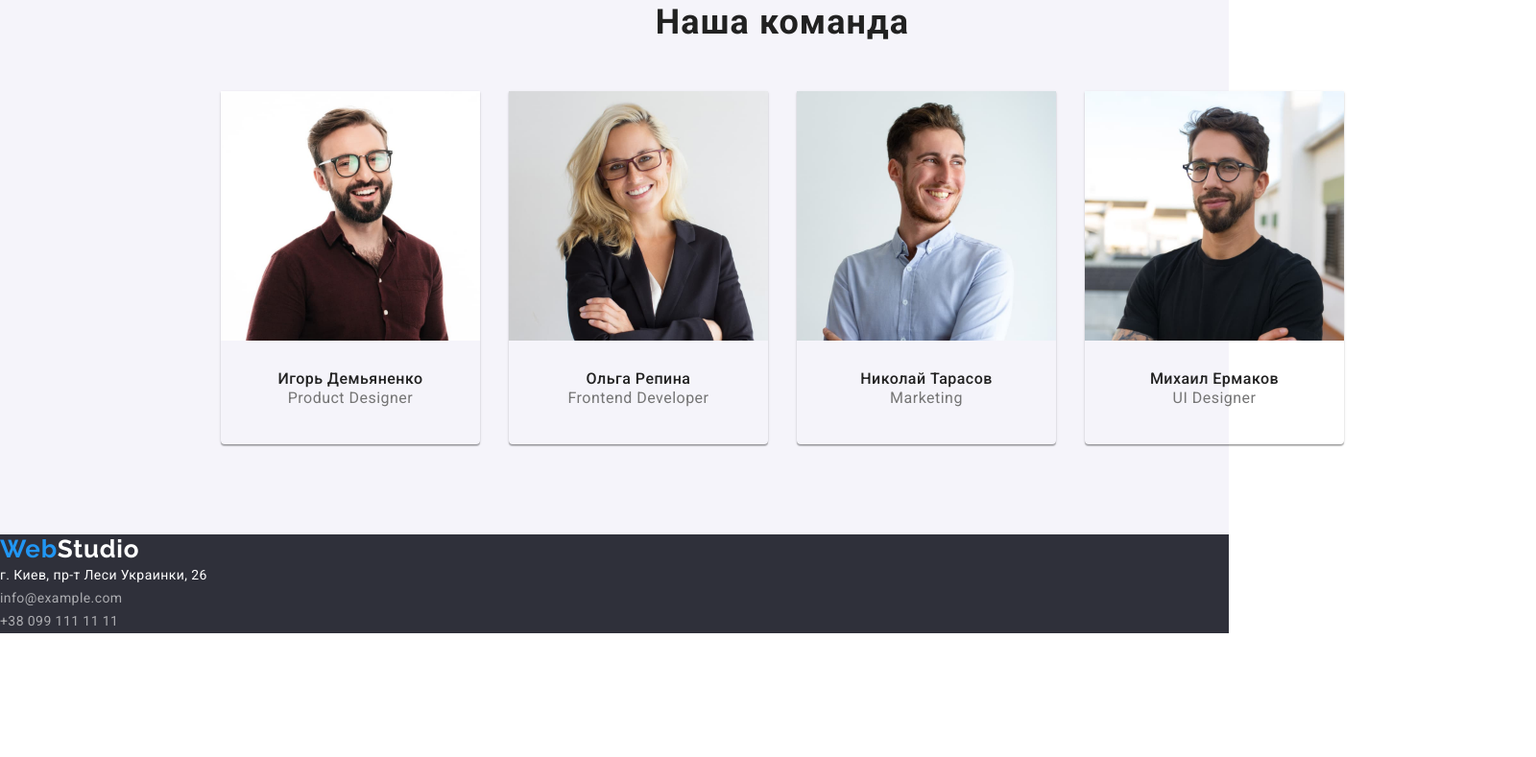
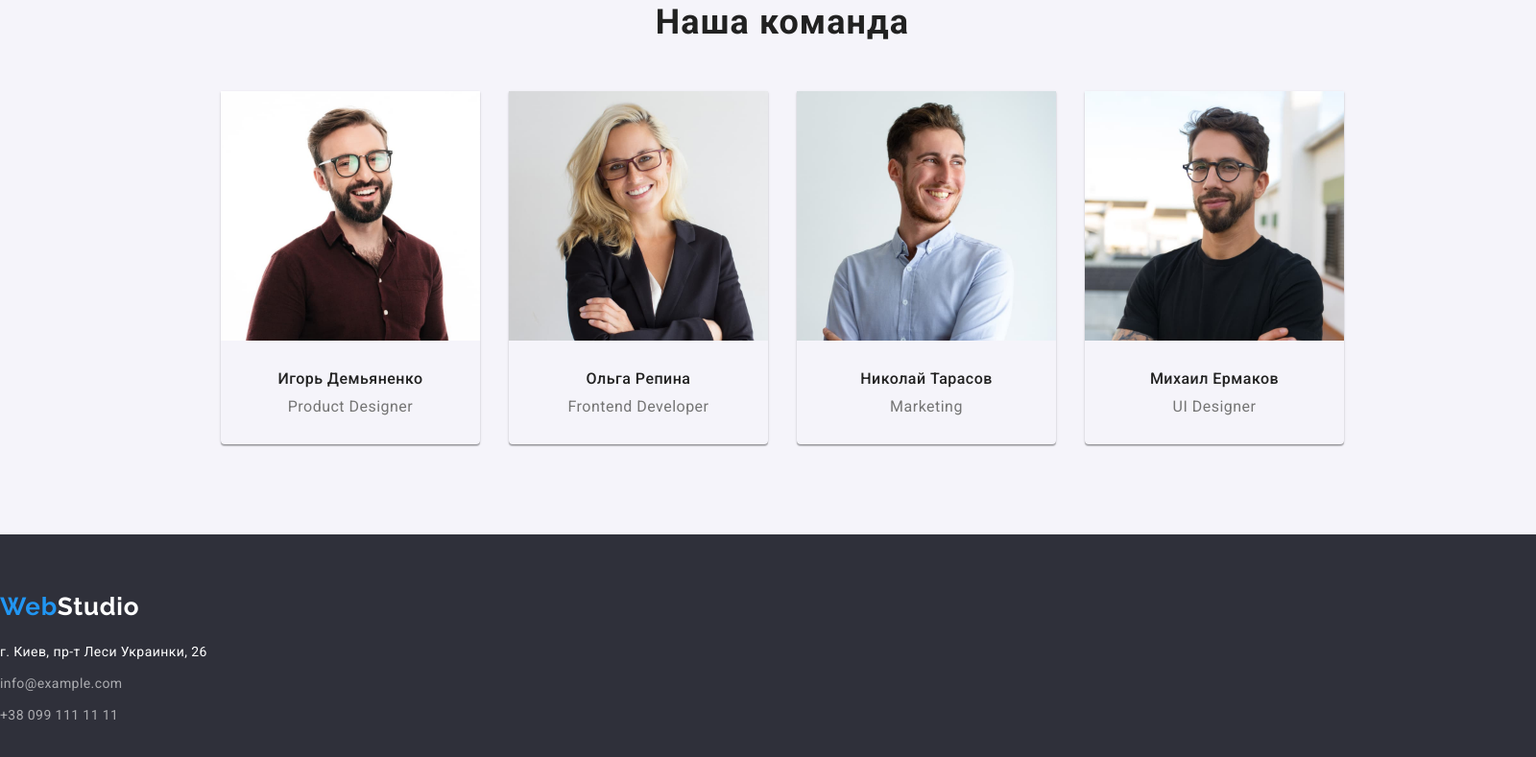
Before and after one commit to MykhailoBarchyna/goit-markup-hw-04, a plain HTML site: page index.html in a window 1280 px wide. Shown: the part 1529-2318 px from the top of the page at 96% size, 1600 px wide, since content can reach past the window. Before the commit the page ends 2189 px from the top, so only its background shows below. Drawn offline with nearby package versions, Linux system fonts and the light colour scheme.

Commit message:
Завершает построение геометрии страницы WebStudio

```diff
--- a/css/styles.css
+++ b/css/styles.css
@@ -144,7 +144,7 @@ img {
   color: var(--primary-white-color);
 
   text-align: center;
-  max-width: 1600px;
+  width: 1600px;
   padding-top: 200px;
   padding-bottom: 200px;
   margin: 0 0 0 0;
@@ -236,6 +236,7 @@ img {
 .team {
   background-color: #f5f4fa;
 
+  width: 1600px;
   padding-top: 94px;
   padding-bottom: 94px;
 }
@@ -282,7 +283,7 @@ img {
 
 .position {
   font-size: var(--secondary-text-size);
-  line-height: 1.19px;
+  line-height: 1.19;
   letter-spacing: 0.03em;
   text-align: center;
 
@@ -292,10 +293,15 @@ img {
 /* Footer container */
 footer {
   background-color: var(--primary-dark-color);
+
+  width: 1600px;
+  padding-bottom: 60px;
+  padding-top: 60px;
 }
 
 /* Footer logo */
 .footer-logo {
+  display: block;
   font-family: Raleway, sans-serif;
   font-style: normal;
   font-size: 26px;
@@ -305,6 +311,8 @@ footer {
   text-decoration: none;
 
   color: var(--primary-white-color);
+
+  margin-bottom: 20px;
 }
 
 .footer-contacts-list {
@@ -312,6 +320,8 @@ footer {
 }
 
 .footer-location {
+  display: block;
+
   font-style: normal;
   font-size: var(--primary-text-size);
   line-height: 1.71;
@@ -319,10 +329,14 @@ footer {
   text-decoration: none;
 
   color: var(--primary-white-color);
+
+  margin-bottom: 9px;
 }
 
 .footer-mail-link,
 .footer-phone-link {
+  display: block;
+
   font-style: normal;
   font-size: var(--primary-text-size);
   line-height: 1.71;
@@ -330,6 +344,10 @@ footer {
   text-decoration: none;
 
   color: rgba(255, 255, 255, 0.6);
+}
+
+.footer-mail-link {
+  margin-bottom: 9px;
 }
 
 .footer-mail-link:hover,
```
